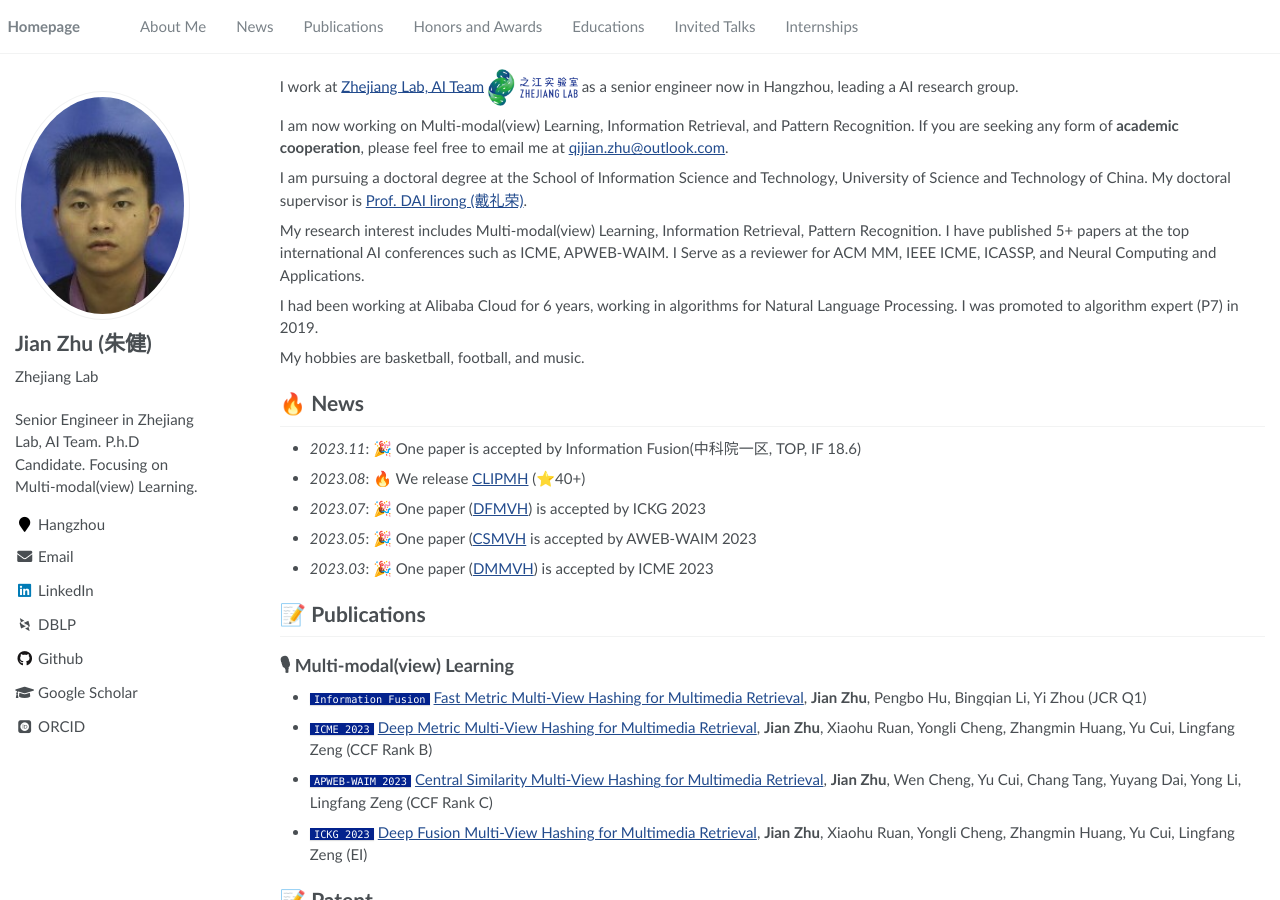
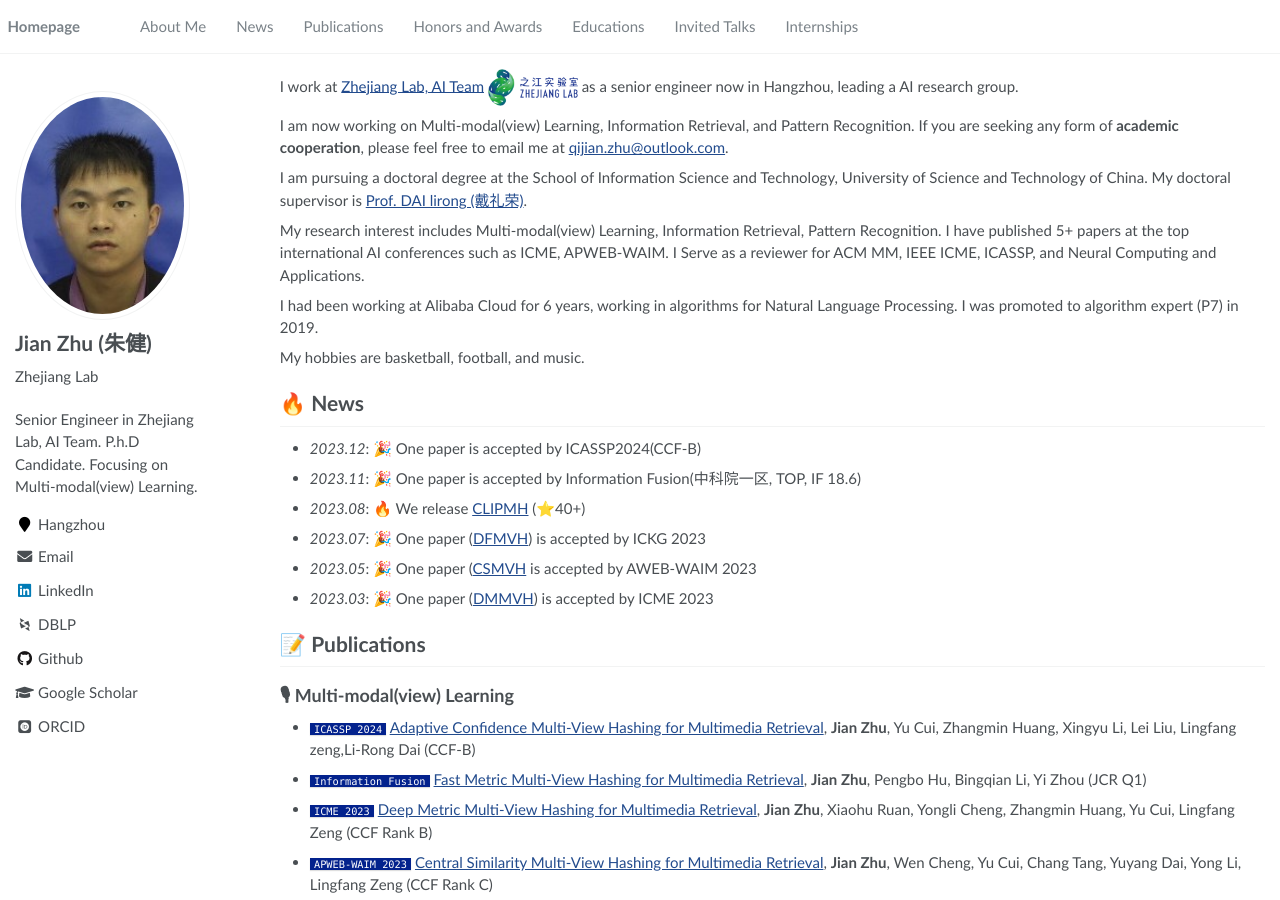
Before and after one commit to HackerHyper/HackerHyper.github.io, a Jekyll site: the page built from _pages/about.md, in a window 1280 px wide and 900 px high. Built offline with Jekyll 4.4.1, drawn with Linux system fonts in a browser that asks for light colours; some web fonts are replaced.

Commit message:
first commit

```diff
--- a/_pages/includes/news.md
+++ b/_pages/includes/news.md
@@ -1,4 +1,5 @@
 # 🔥 News
+- *2023.12*: 🎉 One paper is accepted by ICASSP2024(CCF-B)
 - *2023.11*: 🎉 One paper is accepted by Information Fusion(中科院一区, TOP, IF 18.6)
 - *2023.08*: 🔥 We release [CLIPMH](https://github.com/HackerHyper/CLIPMH) (⭐️40+)
 - *2023.07*: 🎉 One paper ([DFMVH](https://github.com/HackerHyper/DMMVH)) is accepted by ICKG 2023
--- a/_pages/includes/pub.md
+++ b/_pages/includes/pub.md
@@ -1,6 +1,7 @@
 
 # 📝 Publications
 ## 🎙 Multi-modal(view) Learning
+- ``ICASSP 2024`` [Adaptive Confidence Multi-View Hashing for Multimedia Retrieval](https://www.sciencedirect.com/science/article/pii/S1566253523004463), **Jian Zhu**, Yu Cui, Zhangmin Huang, Xingyu Li, Lei Liu, Lingfang zeng,Li-Rong Dai (CCF-B)
 
 - ``Information Fusion`` [Fast Metric Multi-View Hashing for Multimedia Retrieval](https://www.sciencedirect.com/science/article/pii/S1566253523004463), **Jian Zhu**, Pengbo Hu, Bingqian Li, Yi Zhou (JCR Q1)
 
```
